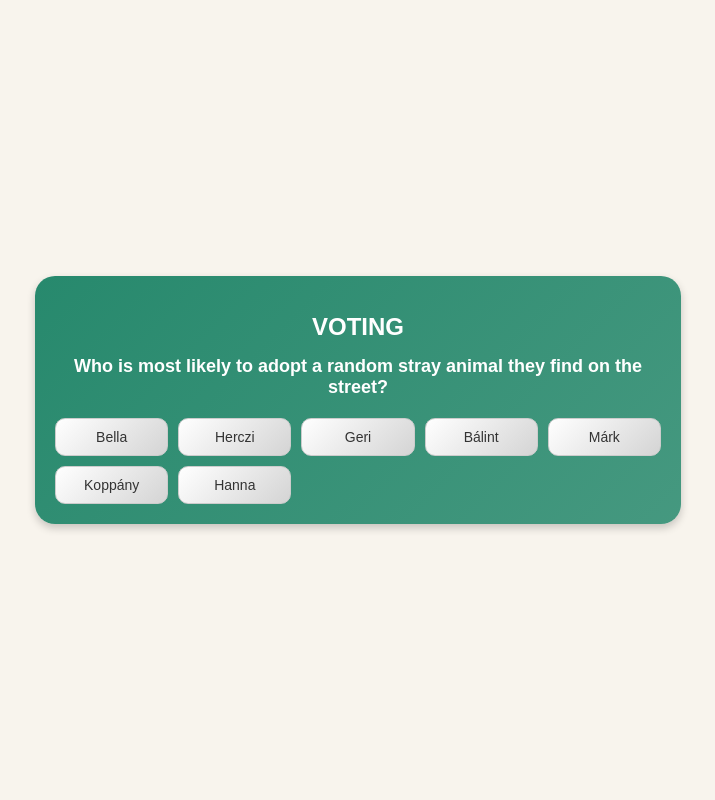
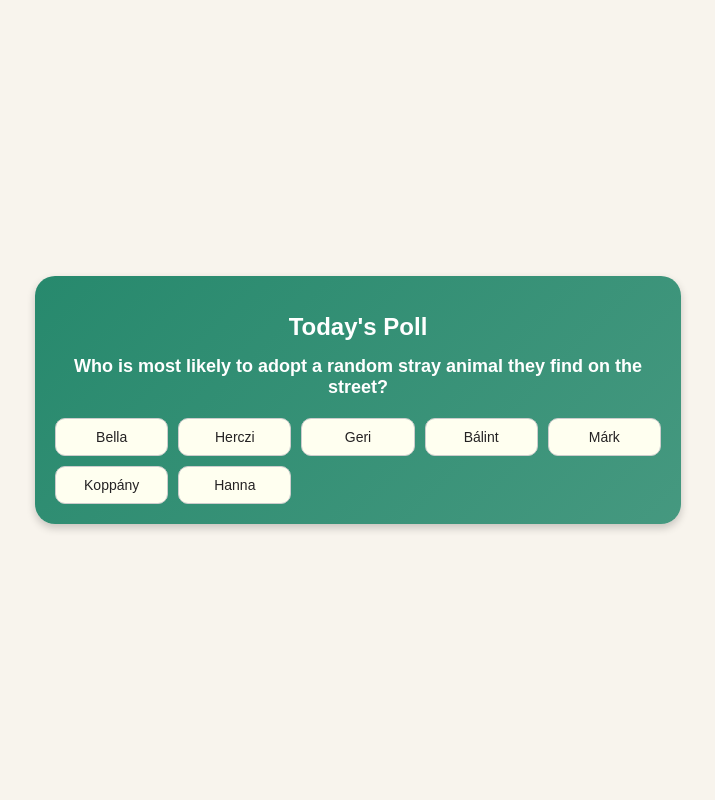
Before and after one commit to gergelyhornyak/namizu, a Flask app: page /askus/ in a window 1280 px wide. Shown: the whole page, without its empty margins (282-997 px from the left). Run offline with Flask 3, Linux system fonts and the light colour scheme.

Commit message:
global font family

```diff
--- a/flask-app/app_dir/templates/askus.html
+++ b/flask-app/app_dir/templates/askus.html
@@ -7,7 +7,7 @@
     <title>AskUs Voting</title>
     <style>
         body {
-            font-family: Arial, sans-serif;
+            font-family: Arial, Helvetica, sans-serif;
             background-color: #f8f4ed;
             margin: 0;
             padding: 0;
@@ -46,6 +46,11 @@
             position:relative;
         }
 
+        .stats {
+            text-align: center;
+            padding: 8px;
+        }
+
         .voting h1 {
             font-size: 24px;
             margin-bottom: 10px;
@@ -63,8 +68,8 @@
         }
 
         .options button {
-            background: linear-gradient(135deg, #ffffff, #d4d4d4);
-            color: #333;
+            background: #FFFFF0;
+            color: #242223;
             border: 1px solid #ccc;
             border-radius: 10px;
             padding: 10px;
@@ -107,8 +112,9 @@
     <div class="container">
 
         <div class="voting">
-            <h1>VOTING</h1>
+            <h1>Today's Poll</h1>
             <h2>{{ question }}</h2>
+            {% if not form_submitted %}
             <form method="POST">
                 <div class="options">
                     {% for option in options %}
@@ -116,11 +122,16 @@
                     {% endfor %}
                 </div>
             </form>
+            {% endif %}
         </div>
 
         {% if form_submitted %}
+
+        <div class="stats">
+            {{ vote_count }} of {{ player_num }} answered
+        </div>
+
         <div class="results">
-            <h1>Player Scores</h1>
             <div class="chart-container">
                 <canvas id="scoreChart"></canvas>
             </div>
@@ -142,6 +153,7 @@
 
         // Create the chart using Chart.js
         const ctx = document.getElementById('scoreChart').getContext('2d');
+        Chart.defaults.font.family = "'Helvetica Neue', 'Helvetica', 'Arial', sans-serif";
         // chart data
         const data = {
             labels: playerNames, // Player names as labels
@@ -205,7 +217,6 @@
                         max: 7, // Set max limit to highest score + some padding
                         ticks: {
                             font: {
-                                family: 'Arial', // Font family
                                 weight: 'bold',  // Font weight (bold)
                                 size: 14,        // Font size
                             }
@@ -224,7 +235,6 @@
                         beginAtZero: true,
                         ticks: {
                             font: {
-                                family: 'Arial', // Font family
                                 weight: 'bold',  // Font weight (bold)
                                 size: 14,        // Font size
                             }
```
